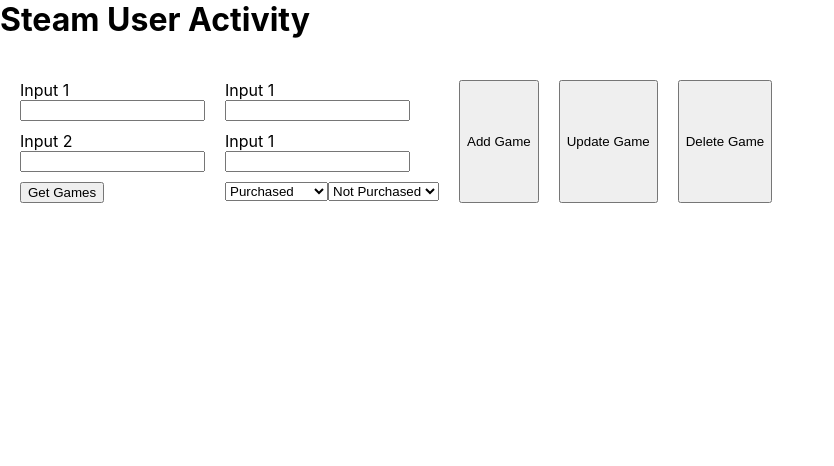
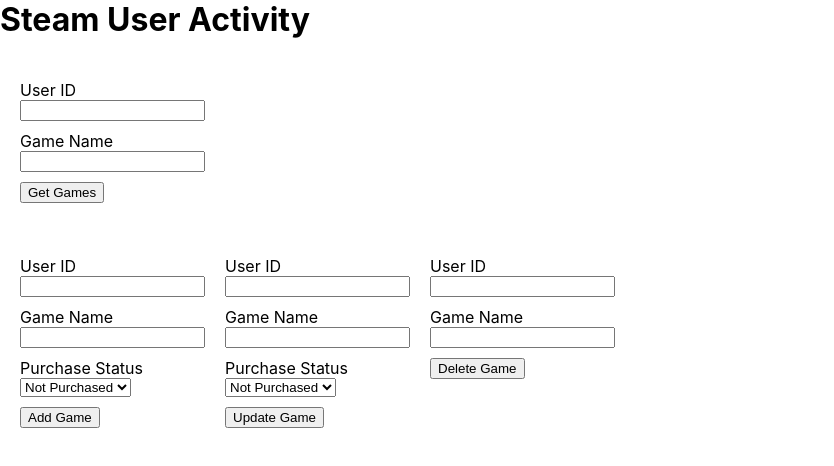
Before and after one commit to YuRoGameDev/cs361-capstone, a React (Create React App) app: page / in a window 1280 px wide. Shown: the top 466 px of the page, without its empty margins (0-834 px from the left). Built offline with nearby package versions, Linux system fonts and the light colour scheme.

Commit message:
Added adding gam

```diff
--- a/src/App.js
+++ b/src/App.js
@@ -2,34 +2,16 @@
 import InputField from "./InputField";
 
 function App() {
-  const [response, setResponse] = useState("");
+//#region Game Get
   const [gameResponse, setGameResponse] = useState("");
-
   const [formGameData, setGameData] = useState({
-    input1: "",
-    input2: "",
+    id: "",
+    name: "",
   });
 
-  const [formAddData, setAddData] = useState({
-    input1: "",
-    input2: "",
-    behavior: "purchase",
-    value: "0",
-
-  });
-  const [isDropdownUpdate, setIsDropdownUpdate] = useState(false);
-
-  const handleDropdownChange = (column) => {
-    setAddData(prevData => ({
-      ...prevData,
-      behavior: column.target.value
-    }));
-  };
-  const handleDropdownValueChange = (column) => {
-    setAddData(prevData => ({
-      ...prevData,
-      value: column.target.value
-    }));
+  const handleGameChange = (e) => {
+    const { id, value } = e.target;
+    setGameData((prev) => ({ ...prev, [id]: value }));
   };
 
   const callGameApi = async (endpoint, method = "GET", body = null) => {
@@ -38,27 +20,54 @@
       headers: { "Content-Type": "application/json" },
     };
 
-    // Remove empty fields from the query parameters
     const filteredBody = Object.fromEntries(
       Object.entries(body).filter(([_, value]) => value.trim() !== "")
     );
     const queryParams = new URLSearchParams(filteredBody).toString();
-    endpoint += queryParams ? `?${queryParams}` : ""; // Append query only if it exists
+    endpoint += queryParams ? `?${queryParams}` : "";
 
     console.log("Request URL:", endpoint);
 
     try {
-      const res = await fetch(endpoint, options); // No `/api` prefix
+      const res = await fetch(endpoint, options);
       if (!res.ok) throw new Error(`Error: ${res.statusText}`);
-      const data = await res.text(); // Expecting plain text
+      const data = await res.text();
       setGameResponse(data);
     } catch (error) {
       setGameResponse(`Error: ${error.message}`);
     }
   };
+  //#endregion
 
 
-  const callApi = async (endpoint, method = "GET", body = null) => {
+  const [response, setResponse] = useState("");
+
+  //#region  Game Add
+  const [formAddData, setAddData] = useState({
+    id: "",
+    name: "",
+    purchaseValue: "0",
+    playValue: "0",
+  });
+
+  const handleAddChange = (e) => {
+    const { id, value } = e.target;
+    setAddData((prev) => ({ ...prev, [id]: value }));
+  };
+
+  const handleDropdownAddChange = (column) => {
+    setAddData(prevData => ({
+      ...prevData,
+      purchaseValue: column.target.value
+    }));
+  };
+
+  const callAddApi = async (endpoint, method = "POST", body = null) => {
+    if (!formAddData.id || !formAddData.name) {
+      setResponse("User ID and Name cannot be empty.");
+      return;
+    }
+
     const options = {
       method,
       headers: { "Content-Type": "application/json" },
@@ -66,123 +75,282 @@
     if (body) options.body = JSON.stringify(body);
 
     try {
-      const res = await fetch(endpoint, options); // No `/api` prefix
-      if (!res.ok) throw new Error(`Error: ${res.statusText}`);
-      const data = await res.text(); // Expecting plain text
-      setResponse(data);
+      const res = await fetch(endpoint, options);
+      if (!res.ok)
+      { throw new Error(`Error: ${res.statusText}`) }
+      else {
+        const data = await res.text();
+        if (formAddData.purchaseValue === "1") {
+          setResponse(`Added UserID: ${formAddData.id}, GameName: ${formAddData.gameName}, Purchase Status: Bought, Hours Played: ${formAddData.playValue}`);
+        } else {
+          setResponse(`Added UserID: ${formAddData.id}, GameName: ${formAddData.gameName}, Purchase Status: Not Bought`);
+        }
+      }
+
     } catch (error) {
       setResponse(`Error: ${error.message}`);
     }
   };
+  //#endregion
+
+  //#region  Game Delete
+  const [formDeleteData, setDeleteData] = useState({
+    id: "",
+    name: "",
+  });
+
+  const handleDeleteChange = (e) => {
+    const { id, value } = e.target;
+    setDeleteData((prev) => ({ ...prev, [id]: value }));
+  };
+
+  const callDeleteApi = async (endpoint, method = "DELETE", body = null) => {
+    if (!formDeleteData.id || !formDeleteData.name) {
+      setResponse("User ID and Name cannot be empty.");
+      return;
+    }
+
+    const options = {
+      method,
+      headers: { "Content-Type": "application/json" },
+    };
+    if (body) options.body = JSON.stringify(body);
+
+    try {
+      const res = await fetch(endpoint, options);
+      if (!res.ok)
+      { throw new Error(`Error: ${res.statusText}`) }
+      else {
+        const data = await res.text();
+        setResponse(data);
+      }
+
+    } catch (error) {
+      setResponse(`Error: ${error.message}`);
+    }
+  };
+  //#endregion
+
+  //#region  Game Update
+  const [formUpdateData, setUpdateData] = useState({
+    id: "",
+    name: "",
+    purchaseValue: "0",
+    playValue: "0",
+  });
+
+  const handleUpdateChange = (e) => {
+    const { id, value } = e.target;
+    setUpdateData((prev) => ({ ...prev, [id]: value }));
+  };
+
+  const handleDropdownUpdateChange = (column) => {
+    setUpdateData(prevData => ({
+      ...prevData,
+      purchaseValue: column.target.value
+    }));
+  };
+
+  const callUpdateApi = async (endpoint, method = "GET", body = null) => {
+    if (!formUpdateData.id || !formUpdateData.name) {
+      setResponse("User ID and Name cannot be empty.");
+      return;
+    }
+
+    const options = {
+      method,
+      headers: { "Content-Type": "application/json" },
+    };
+    if (body) options.body = JSON.stringify(body);
+
+    try {
+      const res = await fetch(endpoint, options);
+      if (!res.ok)
+      { throw new Error(`Error: ${res.statusText}`) }
+      else {
+        const data = await res.text();
+        if (formUpdateData.purchaseValue === "1") {
+          setResponse(`Updated UserID: ${formUpdateData.id}, GameName: ${formUpdateData.gameName}, Purchase Status: Bought, Hours Played: ${formUpdateData.playValue}`);
+        } else {
+          setResponse(`Updated UserID: ${formUpdateData.id}, GameName: ${formUpdateData.gameName}, Purchase Status: Not Bought`);
+        }
+      }
+
+    } catch (error) {
+      setResponse(`Error: ${error.message}`);
+    }
+  };
+//#endregion
 
 
 
-  const handleChange = (e) => {
-    const { id, value } = e.target;
-    setGameData((prev) => ({ ...prev, [id]: value }));
-  };
 
   return (
     <div>
-      <div style={{ display: "flex", gap: "20px", padding: "20px" }}>
-        <div>
-
+      {/* Game Get */}
+      <div style={{ gap: "20px", padding: "20px" }}>
           <InputField
-            label="Input 1"
-            id="input1"
-            value={formGameData.input1}
-            onChange={handleChange}
+            label="User ID"
+            id="id"
+            value={formGameData.id}
+            onChange={handleGameChange}
           />
 
           <InputField
-            label="Input 2"
-            id="input2"
-            value={formGameData.input2}
-            onChange={handleChange}
+            label="Game Name"
+            id="name"
+            value={formGameData.name}
+            onChange={handleGameChange}
           />
 
           <button onClick={() => callGameApi("/games", "GET", {
-            userId: formGameData.input1,
-            gameName: formGameData.input2,
+            userId: formGameData.id,
+            gameName: formGameData.name,
           })}>Get Games</button>
-        </div>
+      </div>
 
+      <pre>{gameResponse}</pre>
 
+      <div style={{ display: "flex", gap: "20px", padding: "20px" }}>
+        {/* Game Add */}
         <div>
           <InputField
-            label="Input 1"
-            id="input1"
-            value={formGameData.input1}
-            onChange={handleChange}
+            label="User ID"
+            id="id"
+            value={formAddData.id}
+            onChange={handleAddChange}
           />
           <InputField
-            label="Input 1"
-            id="input1"
-            value={formGameData.input1}
-            onChange={handleChange}
+            label="Game Name"
+            id="name"
+            value={formAddData.name}
+            onChange={handleAddChange}
           />
-          <select onChange={handleDropdownChange}>
-            <option value="purchase">Purchased</option>
-            <option value="play">Hours Played</option>
 
-          </select>
+<div style={{ marginBottom: "10px" }}>
+  <label htmlFor="dropdownAddChange" style={{ display: "block" }}>Purchase Status</label>
+  <select id="dropdownAddChange" onChange={handleDropdownAddChange}>
+    <option value="0">Not Purchased</option>
+    <option value="1">Purchased</option>
+  </select>
+</div>
 
-          {formAddData.behavior === 'play' && (
+          {formAddData.purchaseValue === '1' && (
             <InputField
-              label="Input 1"
-              id="input1"
-              value={formGameData.input1}
-              onChange={handleChange}
+
+              label="Hours Played"
+              id="playValue"
+              value={formAddData.playValue}
+              onChange={handleAddChange}
             />
           )}
 
-          {formAddData.behavior === 'purchase' && (
-            <select onChange={handleDropdownValueChange}>
-              <option value="0">Not Purchased</option>
-              <option value="1">Purchased</option>
-            </select>
-          )}
 
-        </div>
-        <button
-          onClick={() =>
-            callApi("/add-game", "POST", {
-              user_id: 1,
-              game_name: "Game1",
-              behavior: "Playing",
-              value: 100,
-            })
-          }
+<button
+          onClick={() => {
+            callAddApi("/add-game", "POST", {
+              user_id: formAddData.id,
+              game_name: formAddData.name,
+              behavior: "purchase",
+              value: formAddData.purchasevalue,
+            });
+            callAddApi("/add-game", "POST", {
+              user_id: formAddData.id,
+              game_name: formAddData.name,
+              behavior: "play",
+              value: formAddData.playValue,
+            });
+          }}
         >
           Add Game
         </button>
-        <button
-          onClick={() =>
-            callApi("/update-game", "PUT", {
-              user_id: 1,
-              game_name: "Game1",
-              behavior: "Playing",
-              value: 200,
-            })
-          }
+        </div>
+
+          {/* Game Update */}
+        <div>
+        <InputField
+            label="User ID"
+            id="id"
+            value={formUpdateData.id}
+            onChange={handleUpdateChange}
+          />
+          <InputField
+            label="Game Name"
+            id="name"
+            value={formUpdateData.name}
+            onChange={handleUpdateChange}
+          />
+
+<div style={{ marginBottom: "10px" }}>
+  <label htmlFor="dropdownUpdateChange" style={{ display: "block" }}>Purchase Status</label>
+  <select id="dropdownUpdateChange" onChange={handleDropdownUpdateChange}>
+    <option value="0">Not Purchased</option>
+    <option value="1">Purchased</option>
+  </select>
+</div>
+
+          {formUpdateData.purchaseValue === '1' && (
+            <InputField
+
+              label="Hours Played"
+              id="playValue"
+              value={formUpdateData.playValue}
+              onChange={handleUpdateChange}
+            />
+          )}
+
+      <button
+          onClick={() => {
+            callUpdateApi("/update-game", "PUT", {
+              user_id: formUpdateData.id,
+              game_name: formUpdateData.name,
+              behavior: "purchase",
+              value: formUpdateData.purchasevalue,
+            });
+            callUpdateApi("/update-game", "PUT", {
+              user_id: formUpdateData.id,
+              game_name: formUpdateData.name,
+              behavior: "play",
+              value: formUpdateData.playValue,
+            });
+          }}
         >
           Update Game
         </button>
+        </div>
+
+        {/* Game Delete */}
+        <div>
+        <InputField
+            label="User ID"
+            id="id"
+            value={formDeleteData.id}
+            onChange={handleDeleteChange}
+          />
+
+          <InputField
+            label="Game Name"
+            id="name"
+            value={formDeleteData.name}
+            onChange={handleDeleteChange}
+          />
+
         <button
           onClick={() =>
-            callApi("/delete-game", "DELETE", {
-              user_id: 1,
-              game_name: "Game1",
+            callDeleteApi("/delete-game", "DELETE", {
+              user_id: formDeleteData.id,
+              game_name: formDeleteData.name,
             })
           }
         >
           Delete Game
         </button>
 
+        </div>
 
       </div>
       <pre>{response}</pre>
-      <pre>{gameResponse}</pre>
+
     </div>
   );
 }
```
